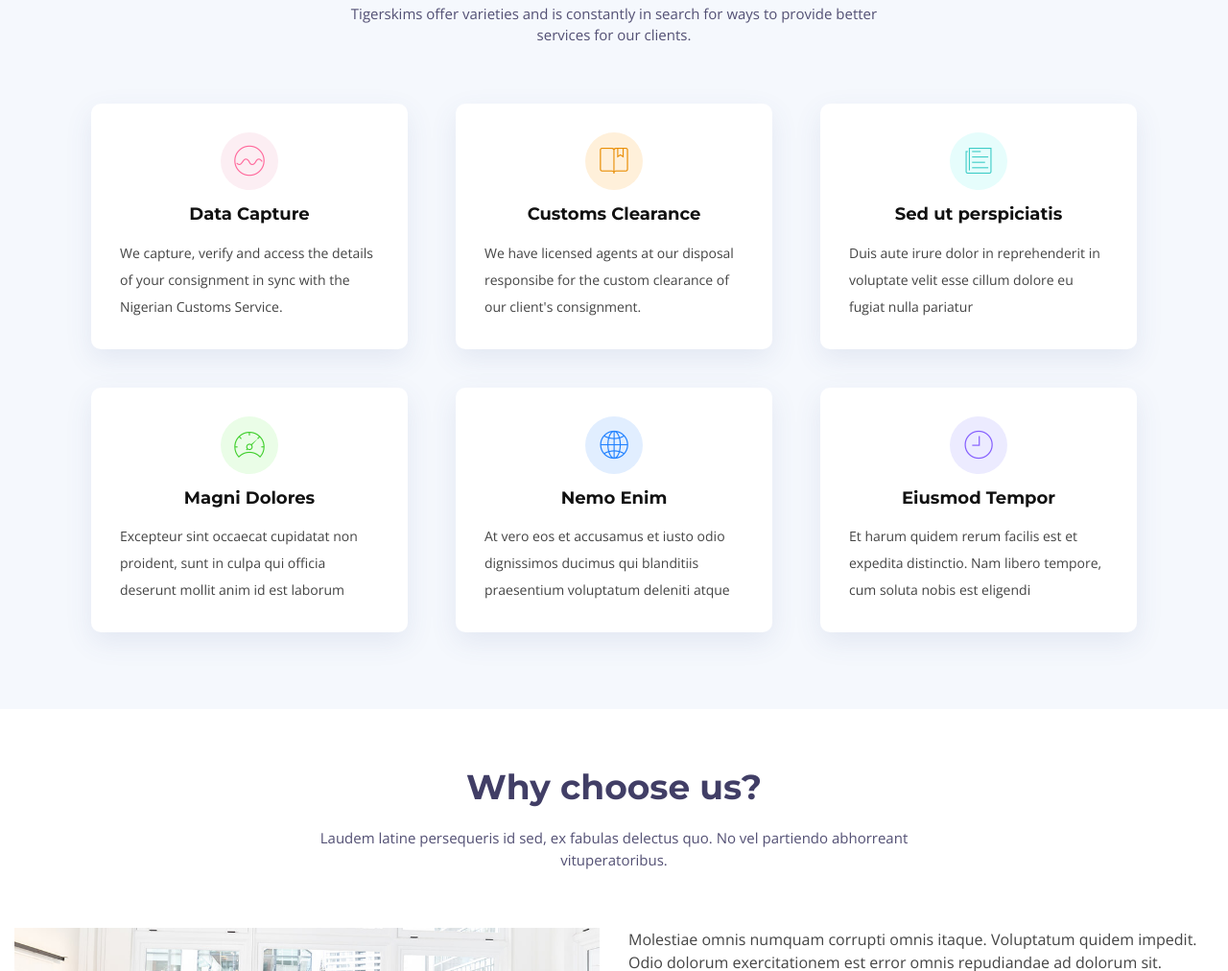
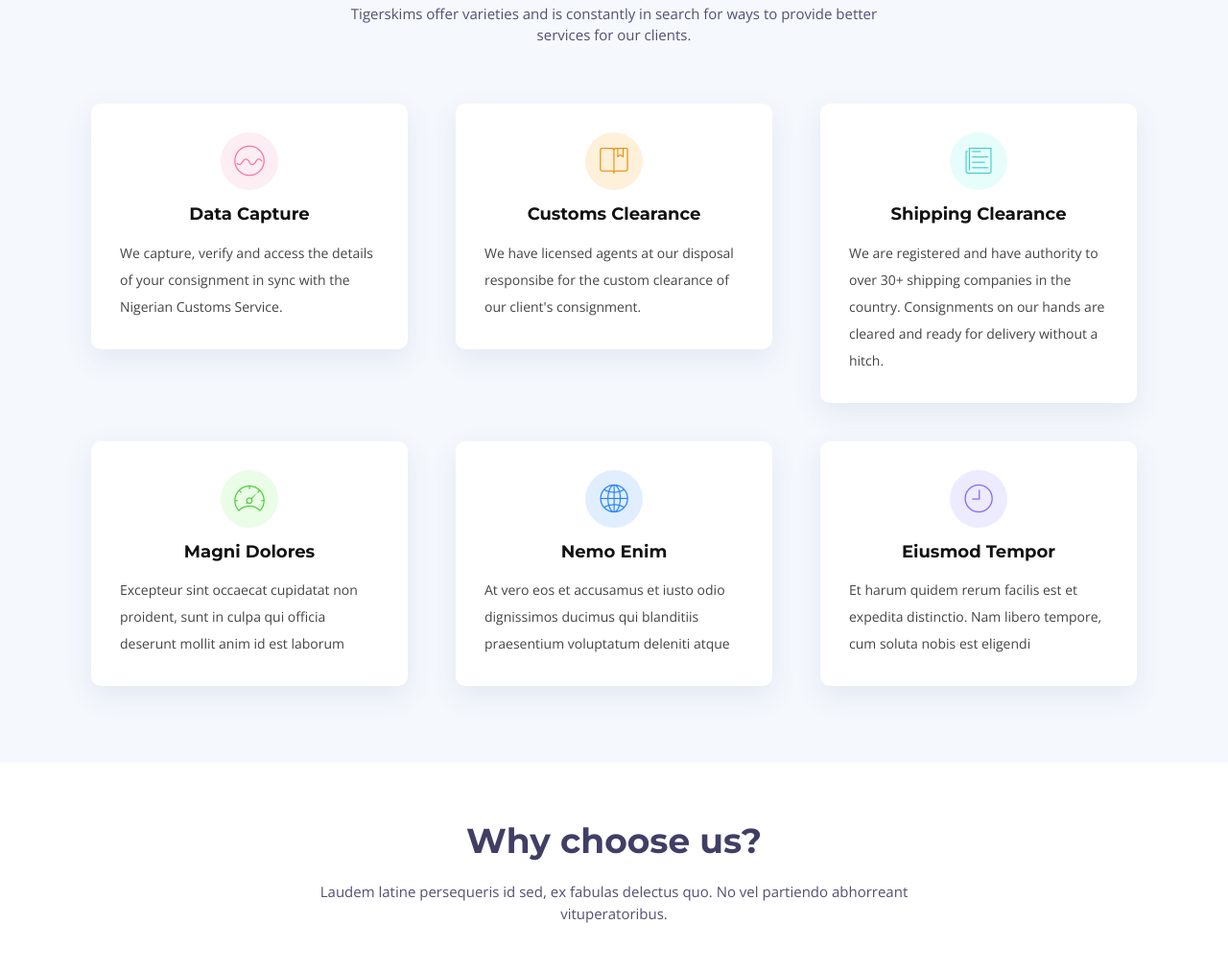
Before and after one commit to Kyrian212/tigerskims.github.io, a plain HTML site: page index.html in a window 1280 px wide. Shown: the part 1703-2715 px from the top of the page at 96% size. Drawn offline with nearby package versions, Linux system fonts and the light colour scheme; files whose address does not match are found by name.

Commit message:
Add files via upload
Update Index

```diff
--- a/index.html
+++ b/index.html
@@ -233,10 +233,11 @@
                 <div class="icon" style="background: #e6fdfc;">
                   <i class="ion-ios-paper-outline" style="color: #3fcdc7;"></i>
                 </div>
-                <h4 class="title"><a href="">Sed ut perspiciatis</a></h4>
+                <h4 class="title"><a href="">Shipping Clearance</a></h4>
                 <p class="description">
-                  Duis aute irure dolor in reprehenderit in voluptate velit esse
-                  cillum dolore eu fugiat nulla pariatur
+                  We are registered and have authority to over 30+ shipping
+                  companies in the country. Consignments on our hands are
+                  cleared and ready for delivery without a hitch.
                 </p>
               </div>
             </div>
```
Also changed, not shown: Readme.txt.
